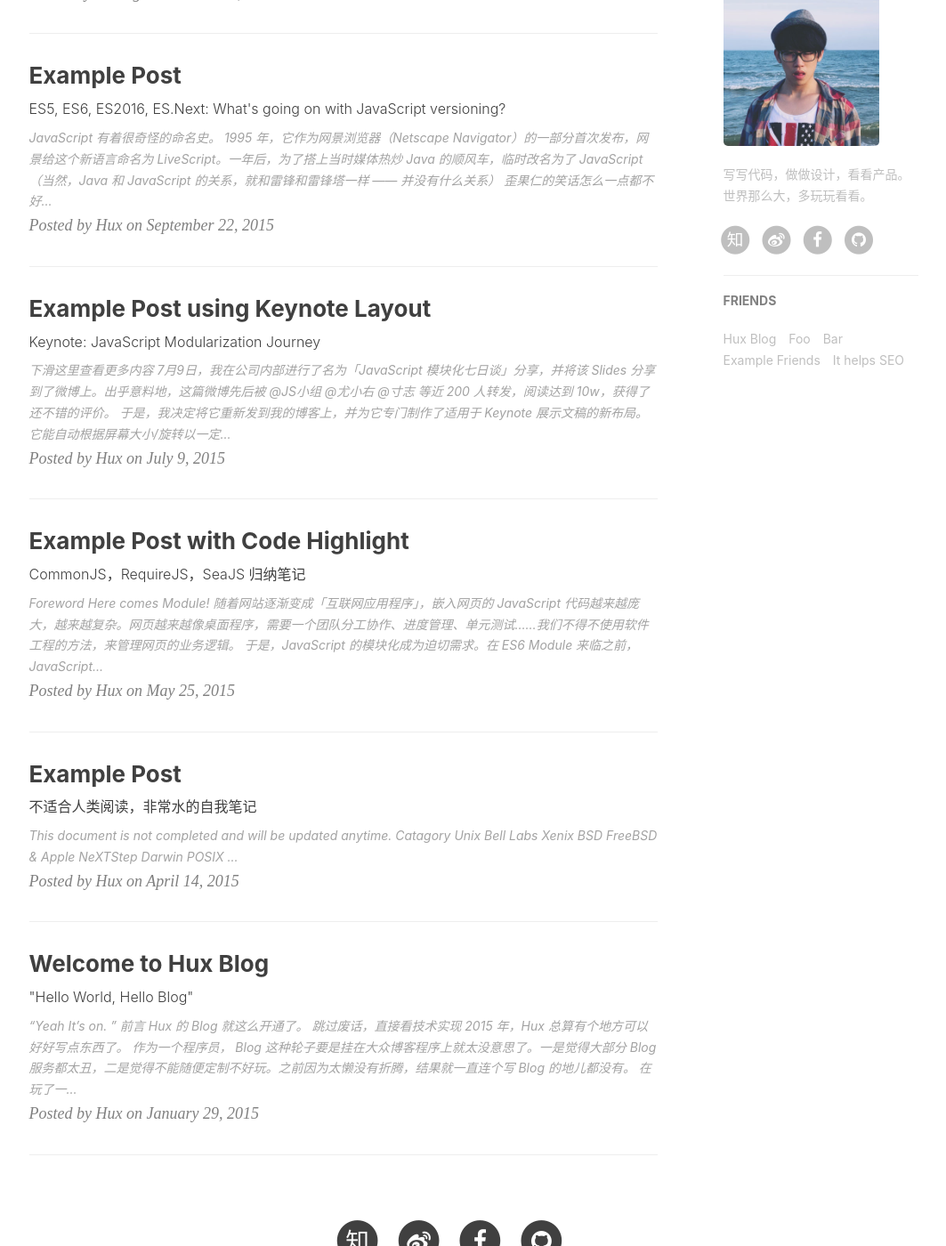
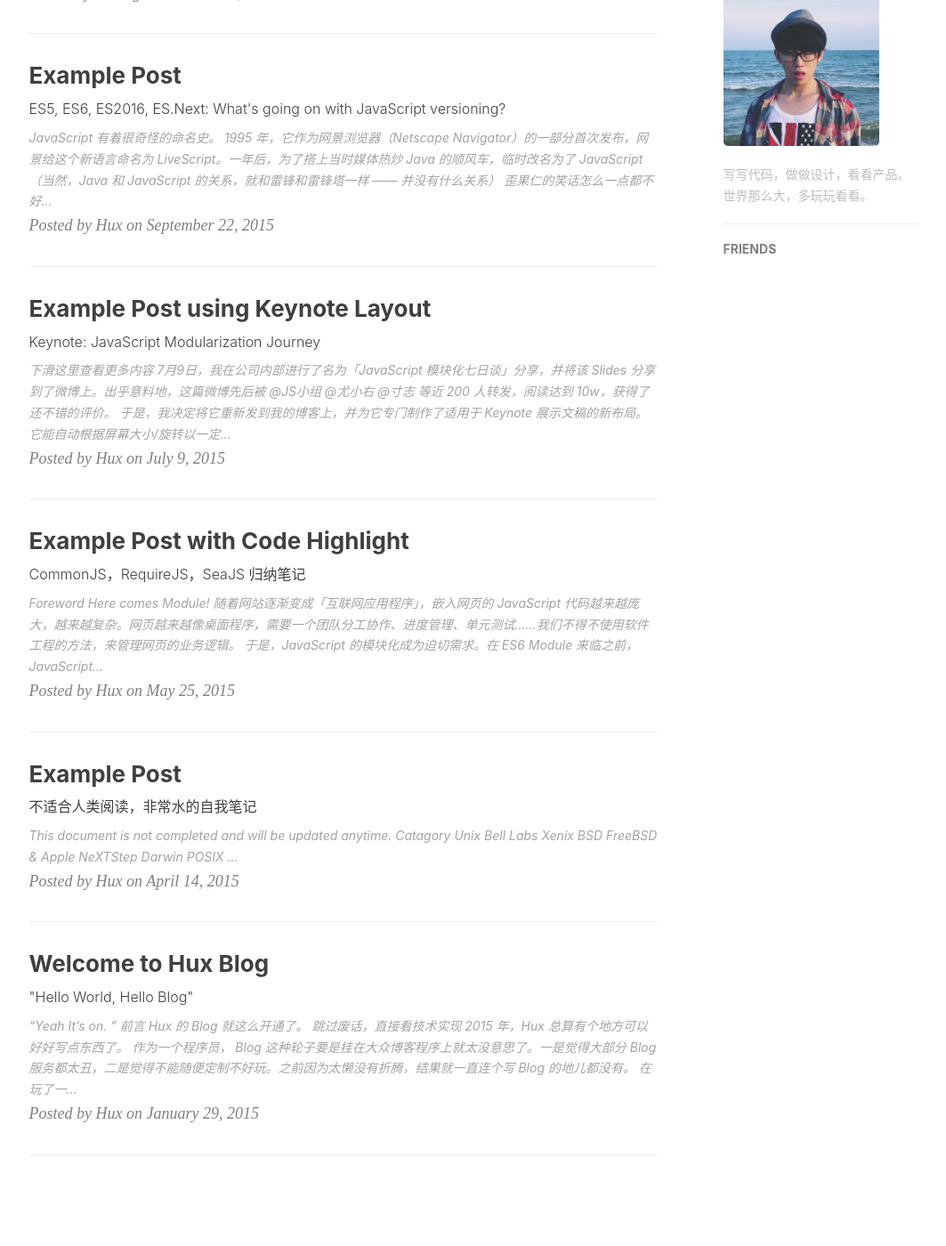
Before and after one commit to LikeAPhoenix/LikeAPhoenix.github.io, a Jekyll site: the page built from index.html, in a window 1280 px wide and 1400 px high, scrolled down 637 px. Shown: the whole window at 89% size, without its empty margins (135-1198 px from the left). Built offline with Jekyll 4.4.1, drawn with Linux system fonts in a browser that asks for light colours; nearby versions of some CDN libraries; the list of posts is cut into pages by our own code; comment, search, counter and statistics services are not loaded.

Commit message:
regular submit

```diff
--- a/_config.yml
+++ b/_config.yml
@@ -12,11 +12,11 @@
 
 # SNS settings
 RSS: false
-weibo_username:     huxpro
-zhihu_username:     huxpro
-github_username:    huxpro
+#weibo_username:     huxpro
+#zhihu_username:     huxpro
+#github_username:    huxpro
 #twitter_username:  huxpro
-facebook_username:  huxpro
+#facebook_username:  huxpro
 
 
 
@@ -82,19 +82,10 @@
 # Friends
 friends: [
     {
-        title: "Hux Blog",
-        href: "http://huangxuan.me"
+        title: "",
+        href: ""
     },{
-        title: "Foo",
-        href: "#"
-    },{
-        title: "Bar",
-        href: "#"
-    },{
-        title: "Example Friends",
-        href: "#"
-    },{
-        title: "It helps SEO",
-        href: "#"
+        title: "",
+        href: ""
     }
 ]
```
